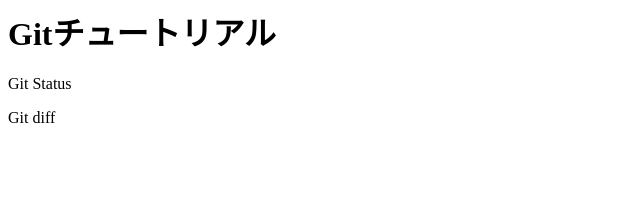
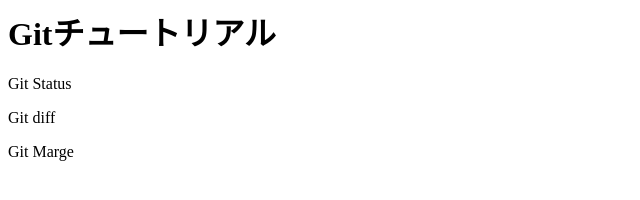
Before and after one commit to umekichi3939/git_tutorial, a plain HTML site: page index.html in a window 1280 px wide. Shown: the full height of the page, 0-640 px from the left. Drawn offline with Linux system fonts and the light colour scheme.

Commit message:
git marge add

```diff
--- a/index.html
+++ b/index.html
@@ -1,3 +1,4 @@
 <h1>Gitチュートリアル</h1>
 <p>Git Status</p>
 <p>Git diff</p>
+<P>Git Marge</P>
```
